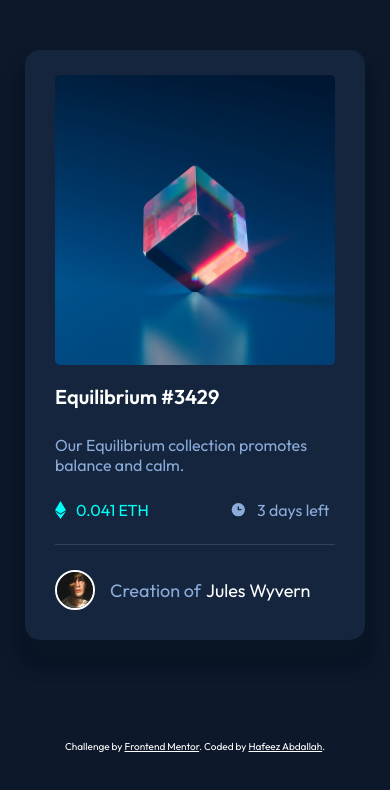
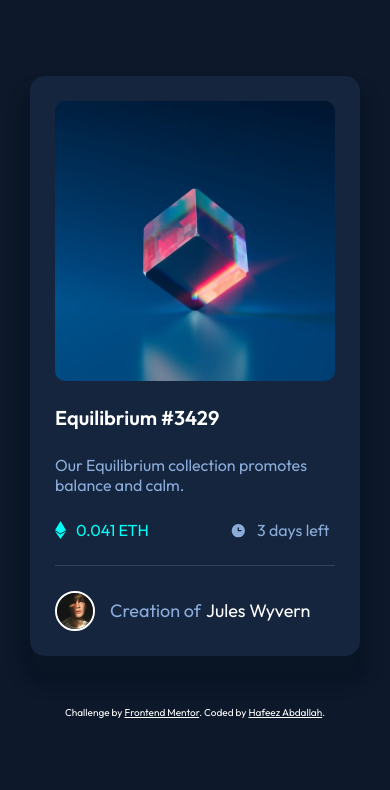
Before and after one commit to elfreeze/nft-preview-card-component-main, a plain HTML site: page index.html in a window 390 px wide. Drawn offline with Linux system fonts and the light colour scheme.

Commit message:
Update style.css

```diff
--- a/styling/style.css
+++ b/styling/style.css
@@ -131,17 +131,7 @@ p {
 
 @media only screen and (max-width: 660px) {
     .card {
-        margin: 50px auto;
-        padding: 20px;
-    }
-    .img-container {
-        width: 300px;
-        height: 300px;
-    }
-    .img-container > img {
-        width: 280px;
-        height: 290px;
-        border-radius: 5px;
+        padding: 15px;
     }
     .content {
         width: 300px;
```
